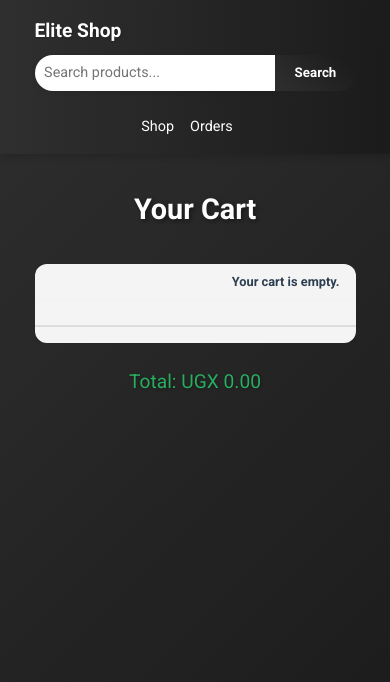
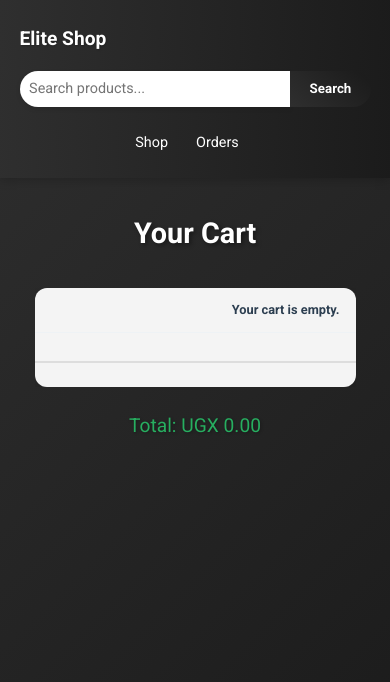
Before and after one commit to ugcoded/shopit, a Flask app: page /cart in a window 390 px wide. Shown: the top 682 px of the page. Run offline with Flask 3, Linux system fonts and the light colour scheme; data that the repository does not hold is empty.

Commit message:
Update style.css

```diff
--- a/static/style.css
+++ b/static/style.css
@@ -34,6 +34,7 @@ header .container {
     flex-wrap: wrap;
     justify-content: space-between;
     align-items: center;
+    gap: 0.5rem; /* Added gap for spacing */
 }
 
 .logo {
@@ -48,7 +49,7 @@ header .container {
     display: flex;
     flex: 1;
     max-width: 400px;
-    margin: 0.5rem 1rem;
+    margin: 0.5rem 0;
     width: 100%;
 }
 
@@ -81,12 +82,13 @@ nav {
     align-items: center;
     flex-wrap: wrap;
     margin-top: 0.5rem;
+    gap: 0.5rem; /* Added gap for spacing */
 }
 
 nav a {
     text-decoration: none;
     color: #fff;
-    margin: 0.5rem 1rem 0 0;
+    margin: 0 1rem 0 0;
     font-weight: 400;
     font-size: clamp(0.9rem, 2.5vw, 1rem);
     transition: color 0.3s, transform 0.3s;
@@ -526,11 +528,12 @@ footer {
     gap: 1rem;
 }
 
-/* Media Queries for Small Screens (≤ 768px) */
+/* Media Queries for Mobile Screens (≤ 768px) */
 @media (max-width: 768px) {
     header .container {
         flex-direction: column;
         align-items: flex-start;
+        padding: 0.5rem 0; /* Reduced padding */
     }
 
     .search-form {
@@ -541,6 +544,7 @@ footer {
     nav {
         justify-content: center;
         width: 100%;
+        gap: 0.75rem; /* Increased gap */
     }
 
     .products {
@@ -549,15 +553,18 @@ footer {
 
     .stats-container {
         grid-template-columns: 1fr;
+        gap: 1.5rem; /* Increased gap */
     }
 
     .admin-form input, .admin-form button {
         font-size: 0.9rem;
+        padding: 0.6rem; /* Slightly reduced padding */
     }
 
     .product-item {
         flex-direction: column;
         align-items: flex-start;
+        gap: 0.75rem; /* Increased gap */
     }
 
     .edit-form {
@@ -566,21 +573,27 @@ footer {
 
     .cart-total, .checkout-btn {
         text-align: center;
+        margin: 1rem auto; /* Centered with spacing */
     }
 
     .dashboard-toggle {
         flex-direction: column;
-        gap: 0.5rem;
+        gap: 0.75rem; /* Increased gap */
     }
 
     /* Vertical Table Layout for Mobile */
+    .order-table-container {
+        overflow-x: hidden; /* Remove horizontal scroll */
+    }
+
     .order-table {
         display: block;
-        min-width: 100%; /* Full width on mobile */
+        width: 100%;
+        min-width: 0; /* Remove min-width to fit screen */
     }
 
     .order-table thead {
-        display: none; /* Hide headers on mobile */
+        display: none;
     }
 
     .order-table tbody, .order-table tr, .order-table td {
@@ -589,34 +602,49 @@ footer {
     }
 
     .order-table tr {
-        margin-bottom: 1rem;
+        margin-bottom: 1.5rem; /* Increased spacing between rows */
         border-bottom: 2px solid #ddd;
-        padding-bottom: 0.5rem;
+        padding-bottom: 0.75rem;
     }
 
     .order-table td {
-        padding: 0.5rem 1rem;
+        padding: 0.75rem 1rem; /* Increased padding */
         position: relative;
         text-align: right;
+        min-height: 2.5rem; /* Ensure enough height to avoid overlap */
+        overflow-wrap: break-word; /* Prevent text overflow */
+        padding-left: 45%; /* Space for label */
     }
 
     .order-table td::before {
-        content: attr(data-label); /* Use data-label for column name */
+        content: attr(data-label);
         position: absolute;
         left: 1rem;
+        top: 50%;
+        transform: translateY(-50%); /* Center vertically */
         font-weight: 700;
         color: #2c3e50;
         text-align: left;
-        width: 40%; /* Adjust as needed */
+        width: 40%;
+        white-space: nowrap; /* Prevent label wrap */
+        overflow: hidden;
+        text-overflow: ellipsis;
     }
 
     .order-table td select, .order-table td button {
         width: 100%;
         margin-top: 0.5rem;
+        padding: 0.5rem; /* Consistent padding */
     }
 
     .order-table td .status-form {
         display: block;
+        margin-top: 0.5rem;
+    }
+
+    .order-table td .remove-btn {
+        margin-left: 0; /* Reset inline margin */
+        margin-top: 0.5rem;
     }
 }
 
```
